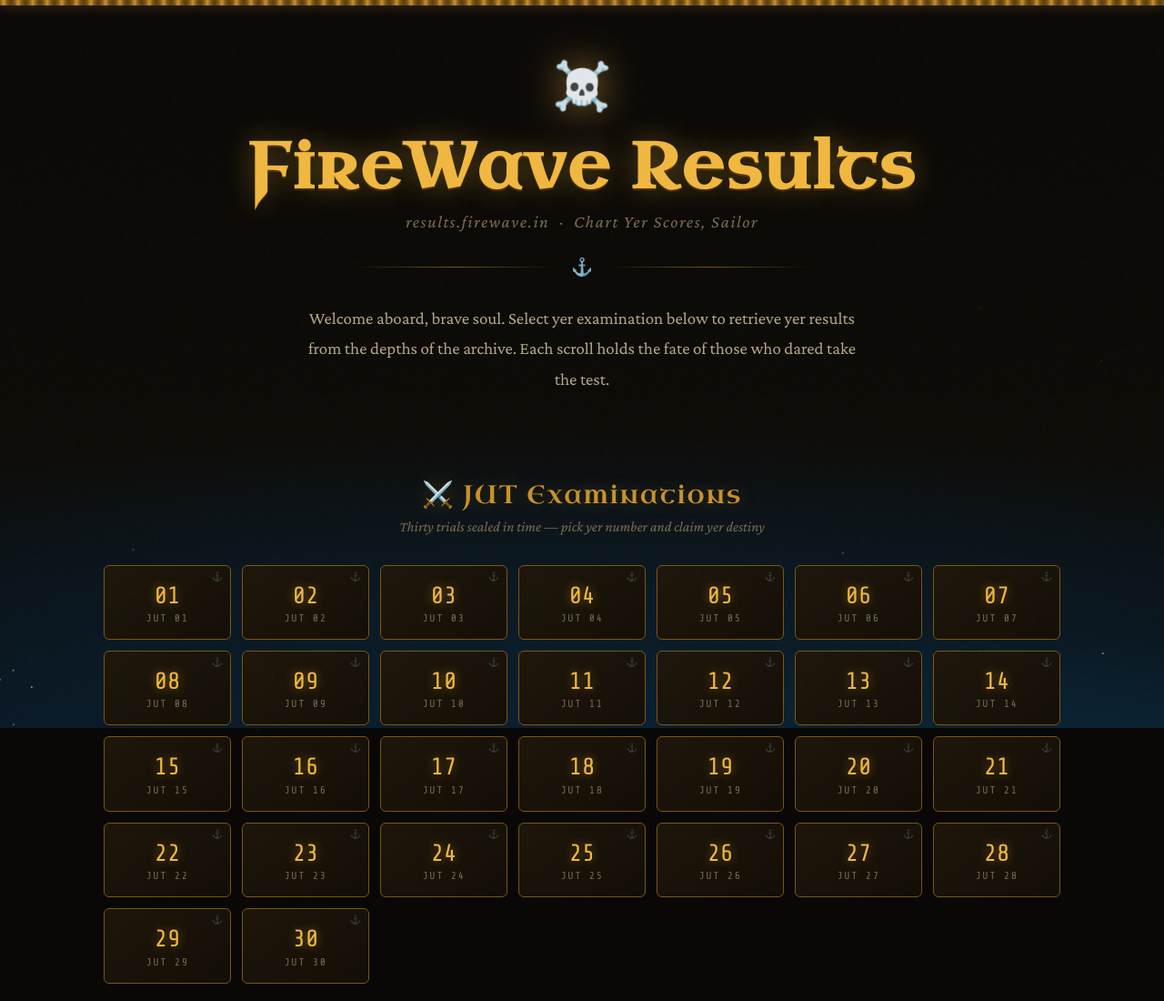
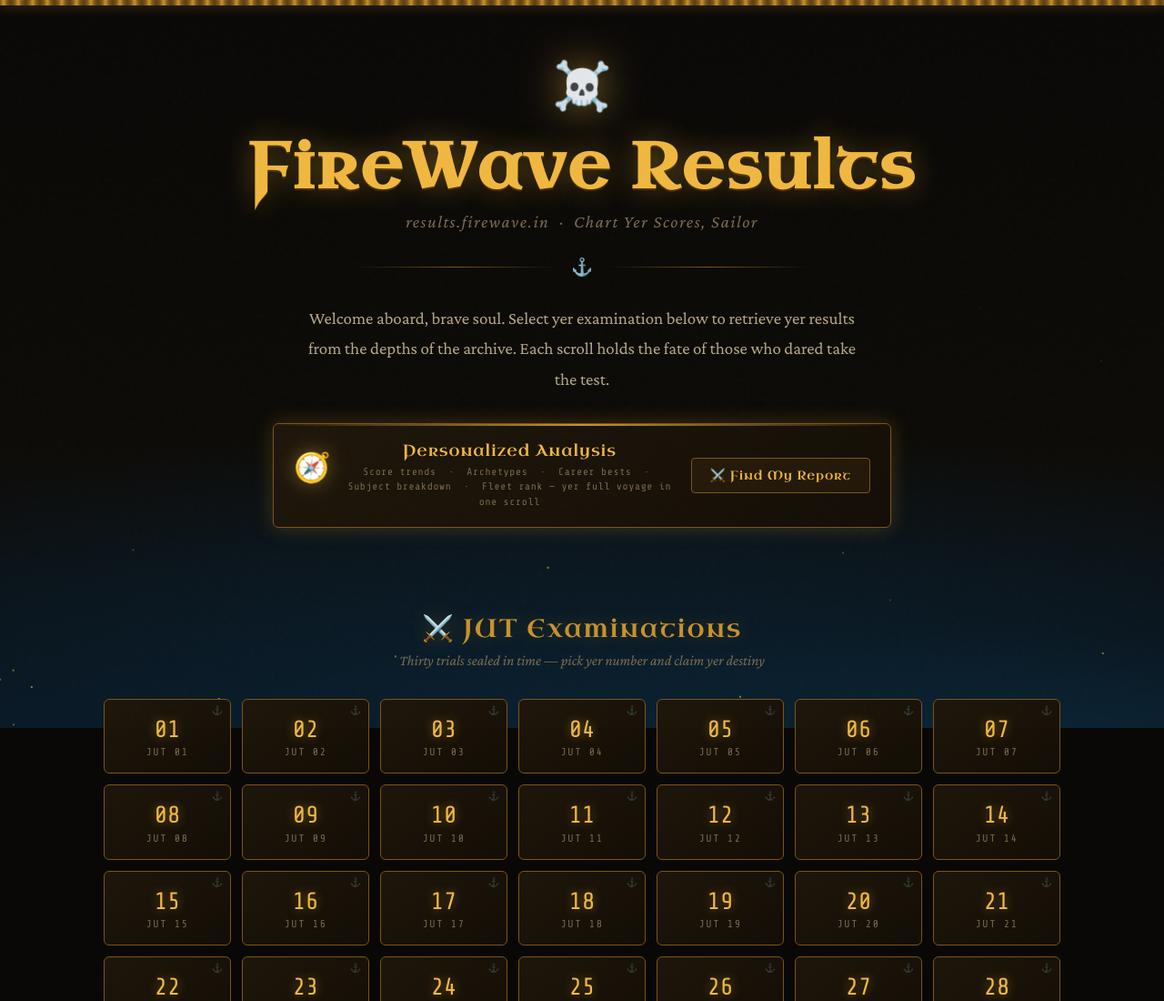
Before and after one commit to prathambhandary/JUT-Reports, a plain HTML site: page index.html in a window 1280 px wide. Shown: the top 1100 px of the page at 91% size. Drawn offline with nearby package versions, Linux system fonts and the light colour scheme.

Commit message:
Implement report banner in index.html
Added a report banner section with styling and content.

```diff
--- a/index.html
+++ b/index.html
@@ -136,6 +136,92 @@
       margin: 0 auto;
       line-height: 1.75;
       opacity: 0.85;
+    }
+
+    /* ── REPORT BANNER ── */
+    .report-banner {
+      display: flex; align-items: center; justify-content: space-between;
+      gap: 16px; flex-wrap: wrap;
+      max-width: 680px;
+      margin: 32px auto 0;
+      padding: 18px 22px;
+      background: linear-gradient(145deg, #1e160a, #130e06);
+      border: 1px solid var(--gold-dim);
+      border-radius: 6px;
+      text-decoration: none;
+      color: var(--pale);
+      position: relative; overflow: hidden;
+      transition: transform 0.22s ease, border-color 0.22s ease, box-shadow 0.22s ease;
+      animation: pulse-border 3s ease-in-out infinite;
+    }
+    @keyframes pulse-border {
+      0%,100% { box-shadow: 0 0 10px rgba(200,146,42,0.12); }
+      50%      { box-shadow: 0 0 24px rgba(200,146,42,0.32); }
+    }
+    .report-banner::before {
+      content: '';
+      position: absolute; top: 0; left: 0; right: 0; height: 2px;
+      background: linear-gradient(90deg, transparent, var(--gold), transparent);
+    }
+    .report-banner::after {
+      content: '';
+      position: absolute; inset: 0;
+      background: linear-gradient(145deg, rgba(200,146,42,0.06), transparent);
+      opacity: 0; transition: opacity 0.25s;
+    }
+    .report-banner:hover {
+      transform: translateY(-3px);
+      border-color: var(--gold);
+      box-shadow: 0 0 32px rgba(200,146,42,0.3), 0 10px 30px rgba(0,0,0,0.5);
+    }
+    .report-banner:hover::after { opacity: 1; }
+
+    .banner-left {
+      display: flex; align-items: center; gap: 14px; flex: 1;
+      position: relative; z-index: 1;
+    }
+    .banner-compass {
+      font-size: 2rem;
+      filter: drop-shadow(0 0 10px rgba(240,184,64,0.4));
+      animation: bob 3.5s ease-in-out infinite;
+      flex-shrink: 0;
+    }
+    .banner-title {
+      font-family: 'Uncial Antiqua', serif;
+      font-size: clamp(0.9rem, 2.2vw, 1.1rem);
+      color: var(--gold-bright);
+      letter-spacing: 0.05em;
+      margin-bottom: 4px;
+    }
+    .banner-sub {
+      font-family: 'Share Tech Mono', monospace;
+      font-size: clamp(0.6rem, 1.3vw, 0.7rem);
+      color: var(--muted);
+      letter-spacing: 0.06em;
+      line-height: 1.5;
+    }
+    .banner-cta {
+      position: relative; z-index: 1;
+      font-family: 'Uncial Antiqua', serif;
+      font-size: clamp(0.72rem, 1.6vw, 0.85rem);
+      letter-spacing: 0.06em;
+      color: var(--gold-bright);
+      padding: 10px 20px;
+      border: 1px solid var(--gold-dim);
+      border-radius: 4px;
+      background: rgba(200,146,42,0.08);
+      white-space: nowrap;
+      flex-shrink: 0;
+      transition: all 0.22s;
+    }
+    .report-banner:hover .banner-cta {
+      border-color: var(--gold);
+      background: rgba(200,146,42,0.16);
+    }
+    @media(max-width: 520px) {
+      .report-banner { flex-direction: column; text-align: center; }
+      .banner-left   { flex-direction: column; }
+      .banner-cta    { width: 100%; text-align: center; }
     }
 
     /* Section */
@@ -288,6 +374,18 @@
     <p class="intro-text">
       Welcome aboard, brave soul. Select yer examination below to retrieve yer results from the depths of the archive. Each scroll holds the fate of those who dared take the test.
     </p>
+
+    <!-- REPORT BANNER -->
+    <a href="search.html" class="report-banner">
+      <div class="banner-left">
+        <span class="banner-compass">🧭</span>
+        <div>
+          <div class="banner-title">Personalized Analysis</div>
+          <div class="banner-sub">Score trends &nbsp;·&nbsp; Archetypes &nbsp;·&nbsp; Career bests &nbsp;·&nbsp; Subject breakdown &nbsp;·&nbsp; Fleet rank — yer full voyage in one scroll</div>
+        </div>
+      </div>
+      <div class="banner-cta">⚔️ Find My Report</div>
+    </a>
   </header>
 
   <p class="section-label">⚔️ JUT Examinations</p>
```
